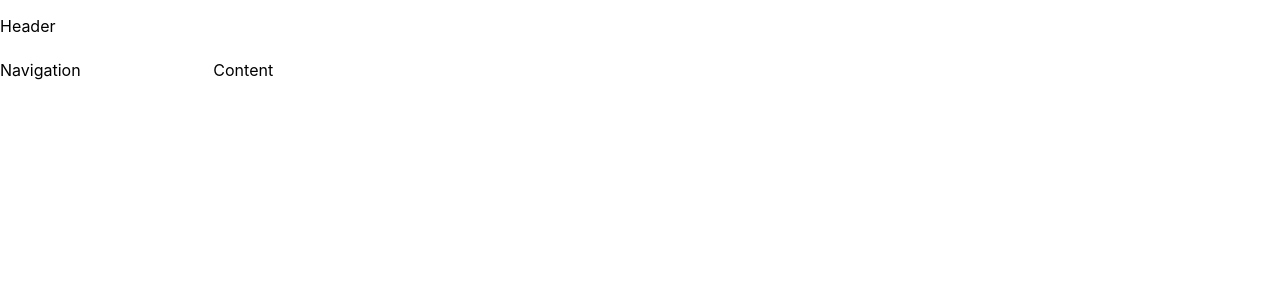
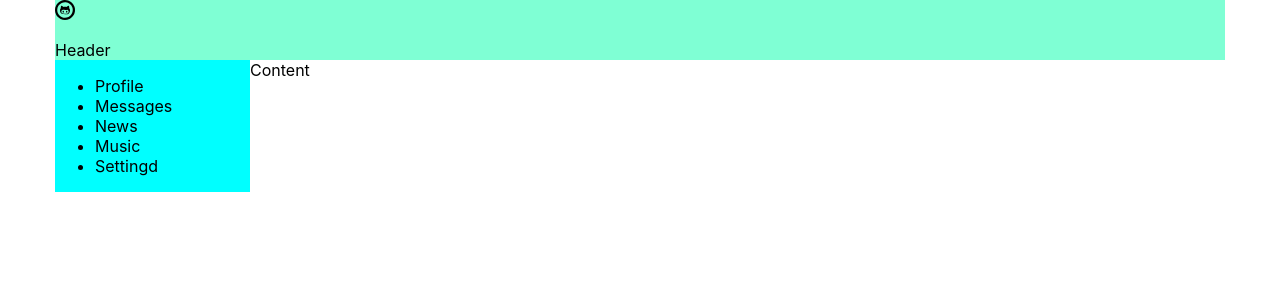
Before and after one commit to SandraVLP/samurai-way, a React (Create React App) app in the folder samurai-way-main/: page / in a window 1280 px wide. Shown: the top 300 px of the page. Built offline with nearby package versions, Linux system fonts and the light colour scheme.

Commit message:
components

```diff
--- a/samurai-way-main/src/App.css
+++ b/samurai-way-main/src/App.css
@@ -4,6 +4,8 @@
 
 
 .App-wrapper {
+  width: 1170px;
+  margin: 0 auto;
   display: grid;
   grid-template-rows: 60px 1fr;
   grid-template-columns: 2fr 10fr;
@@ -13,11 +15,17 @@
 
 .header {
   grid-area: h;
+  background-color: aquamarine;
 
+}
+
+.header img {
+  width: 20px;
 }
 
 .nav {
 grid-area: n;
+background-color: aqua;
 }
 
 .content {
--- a/samurai-way-main/src/layout/Header.tsx
+++ b/samurai-way-main/src/layout/Header.tsx
@@ -1,7 +1,10 @@
+import logo from "../logo.svg";
 
 export const Header = () => {
-    return (  <header className="header">
+  return (
+    <header className="header">
+      <img alt="logo" src={logo}/>
       <p>Header </p>
-        </header>)
-
-  }
+    </header>
+  );
+};
--- a/samurai-way-main/src/layout/Navigation.tsx
+++ b/samurai-way-main/src/layout/Navigation.tsx
@@ -2,6 +2,14 @@ import React from 'react'
 
 export function Navigation() {
   return (
-    <nav className='nav'>Navigation</nav>
+    <nav className='nav'>
+        <ul>
+            <li>Profile</li>
+            <li>Messages</li>
+            <li>News</li>
+            <li>Music</li>
+            <li>Settingd</li>
+        </ul>
+    </nav>
   )
 }
```
Also changed, not shown: samurai-way-main/src/logo.svg (added), 1 other file (tests, documents, lock files or other folders).
